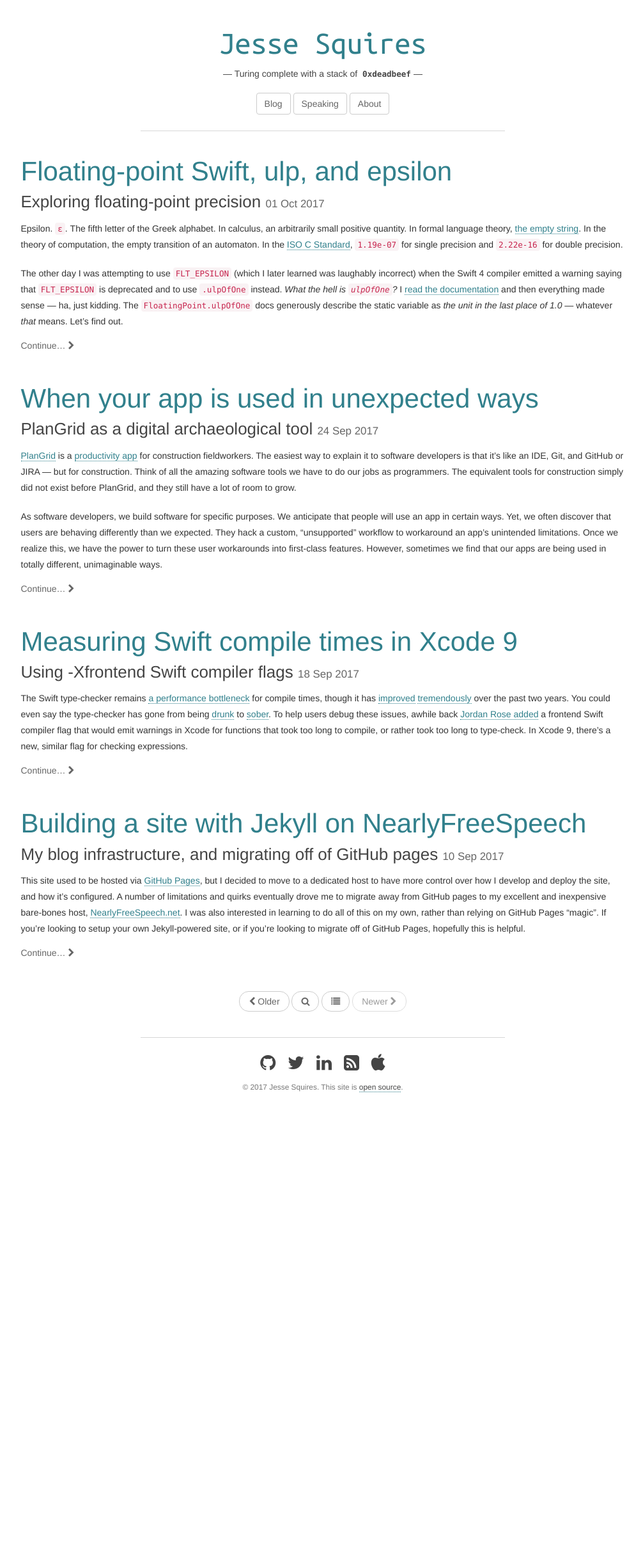
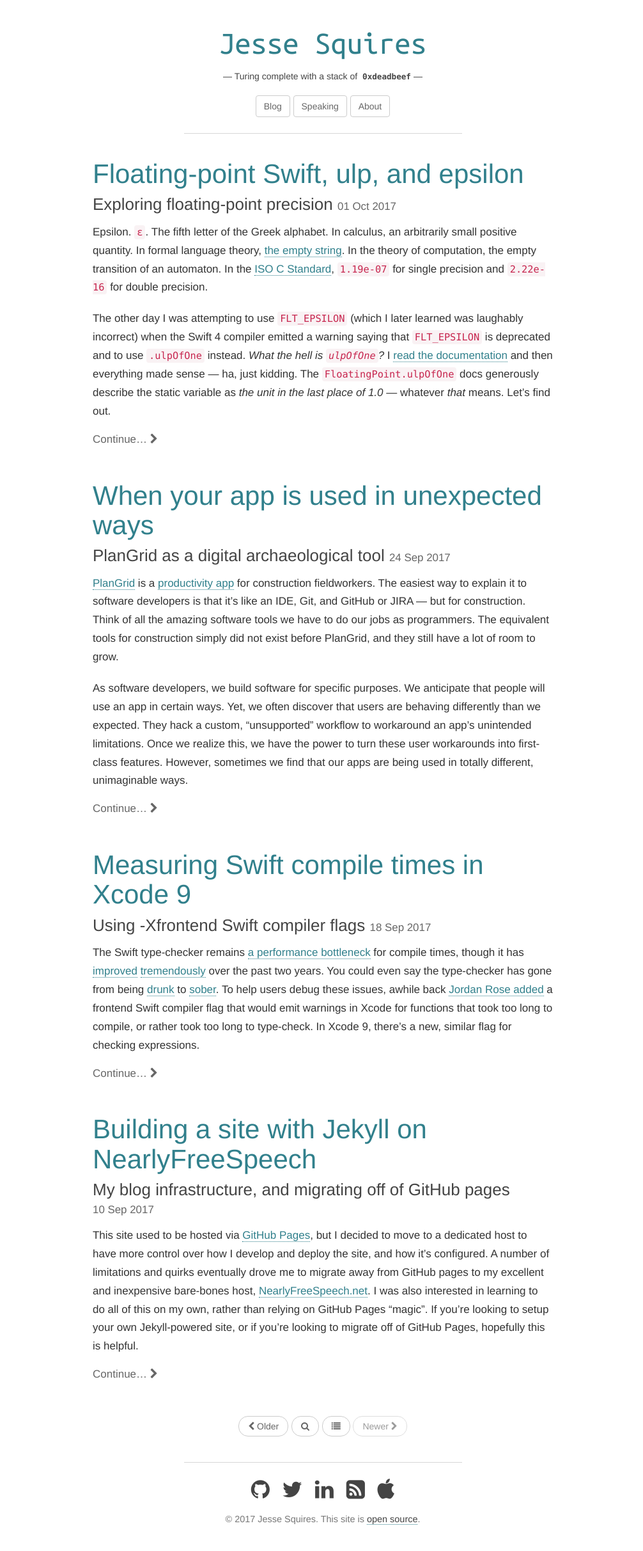
Before and after one commit to jessesquires/jessesquires.com, a Jekyll site: the page built from index.html, in a window 1280 px wide. Shown: the whole page at 64% size, without its empty margins (135-1141 px from the left). Built offline with Jekyll 4.4.1, drawn with Linux system fonts in a browser that asks for light colours; the list of posts is cut into pages by our own code; before the commit the page ends 1747 px from its top, so only the background shows below that.

Commit message:
Improve readability
Bumps up the font-size and line-height, and limits the width of text areas on larger screens

```diff
--- a/css/style.css
+++ b/css/style.css
@@ -2,12 +2,17 @@
 
 body {
    background-color: #ffffff;
+   font-size: 17px;
+   line-height: 1.7;
    padding: 2rem 0rem 2rem 0rem;
 }
 
 body p {
-   line-height: 2.5rem;
    padding: 0.5rem 0rem 0.5rem 0rem;
+}
+
+.container {
+   max-width: 900px;
 }
 
 hr {
```
